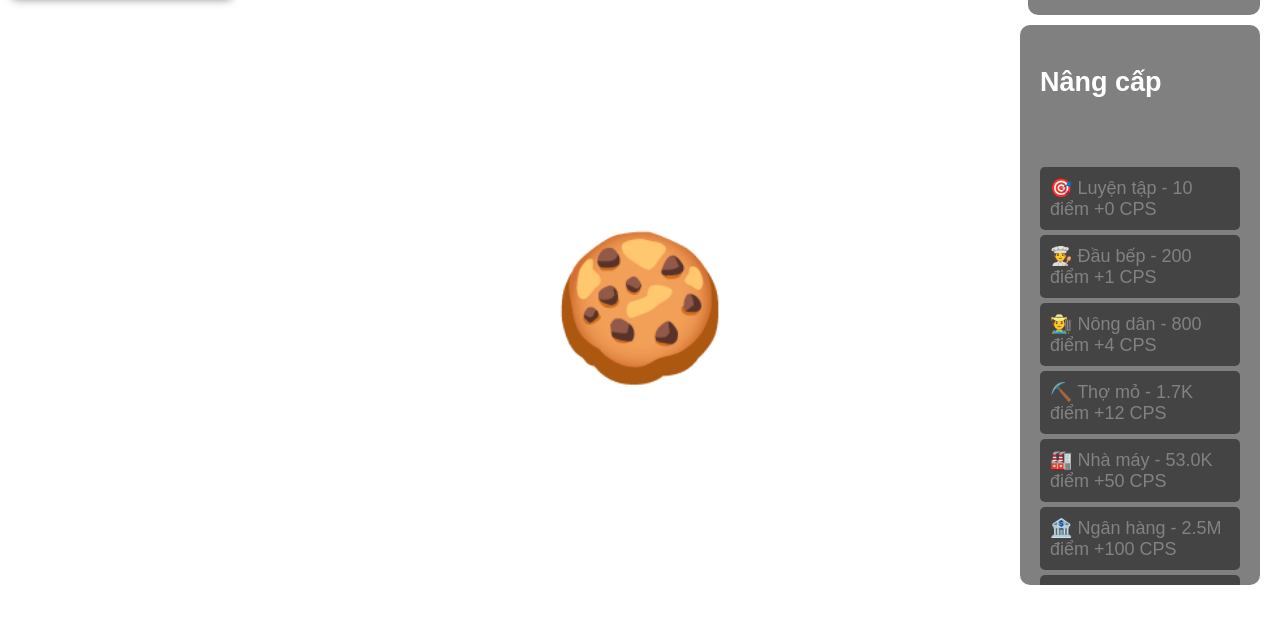
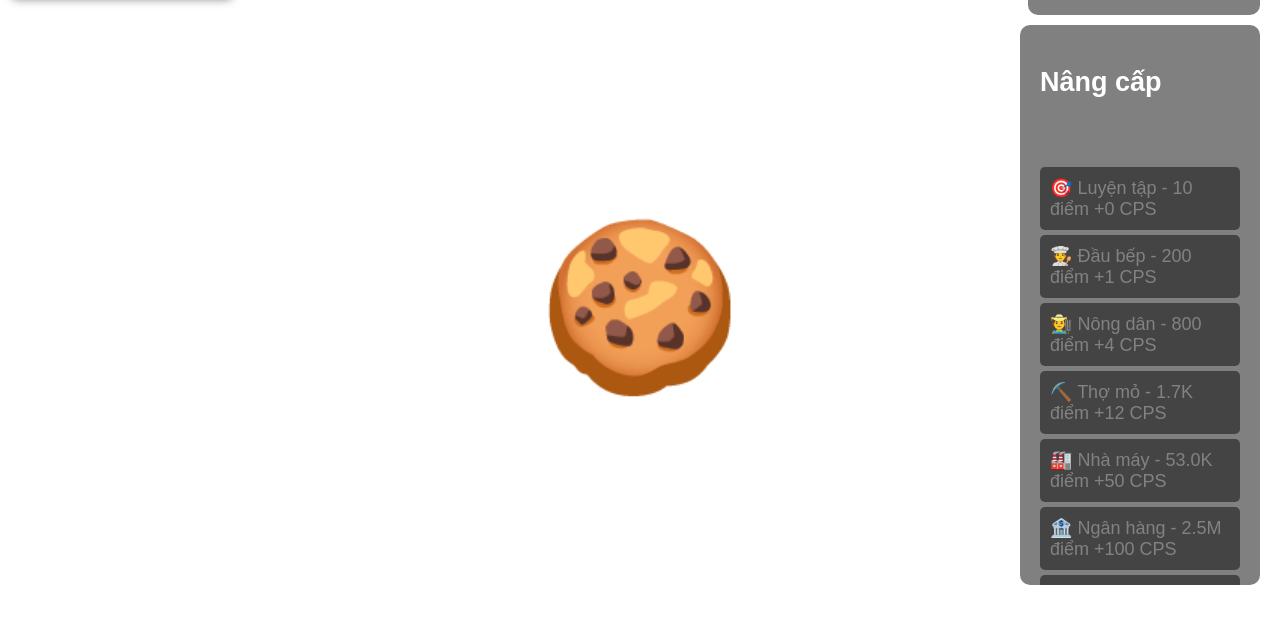
Before and after one commit to khoale0114/ClickerGame, a plain HTML site: page index.html in a window 1280 px wide. Shown: the part 153-776 px from the top of the page. Drawn offline with Linux system fonts and the light colour scheme.

Commit message:
Update style.css
Signed-off-by: khoale0114 <khoa.github@gmail.com>

```diff
--- a/style.css
+++ b/style.css
@@ -59,7 +59,7 @@ body {
 }
 
 button {
-  font-size: 142px;
+  font-size: 164px;
   background: none;
   border: none;
   cursor: pointer;
```
